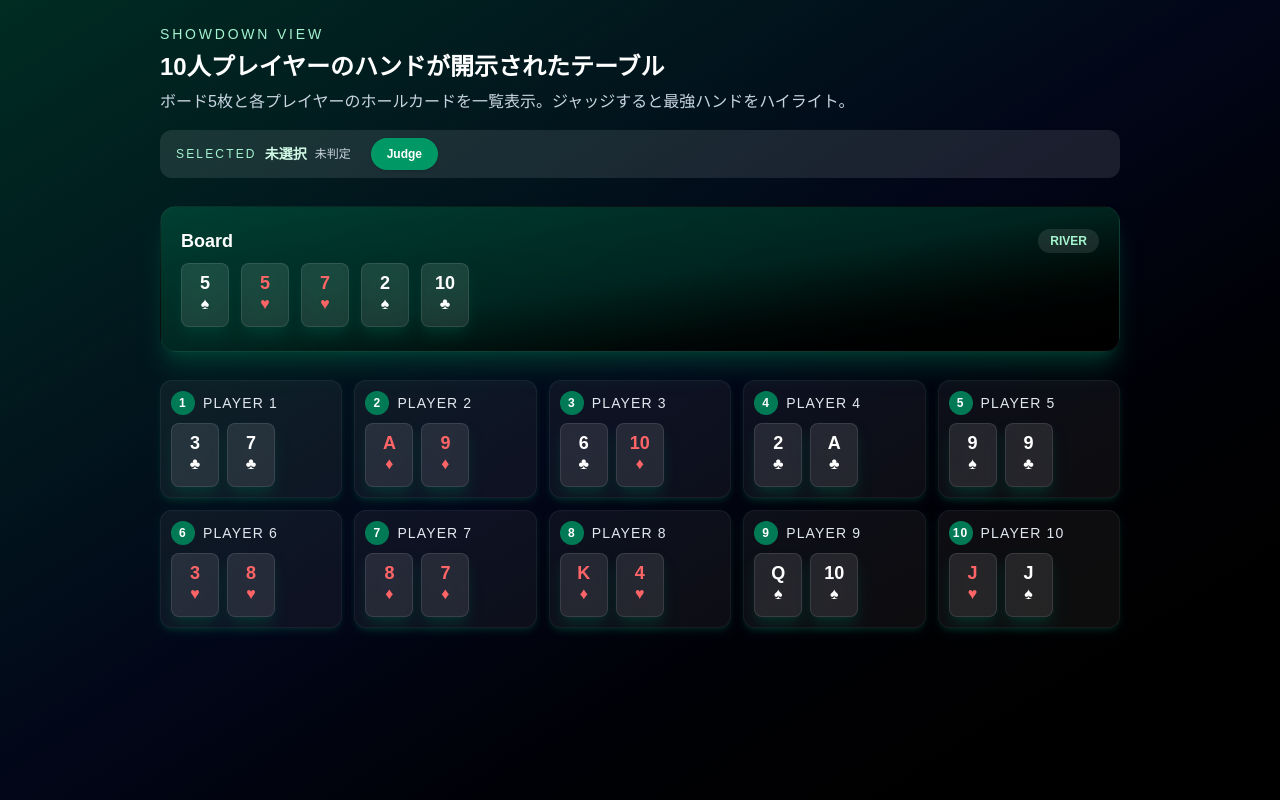
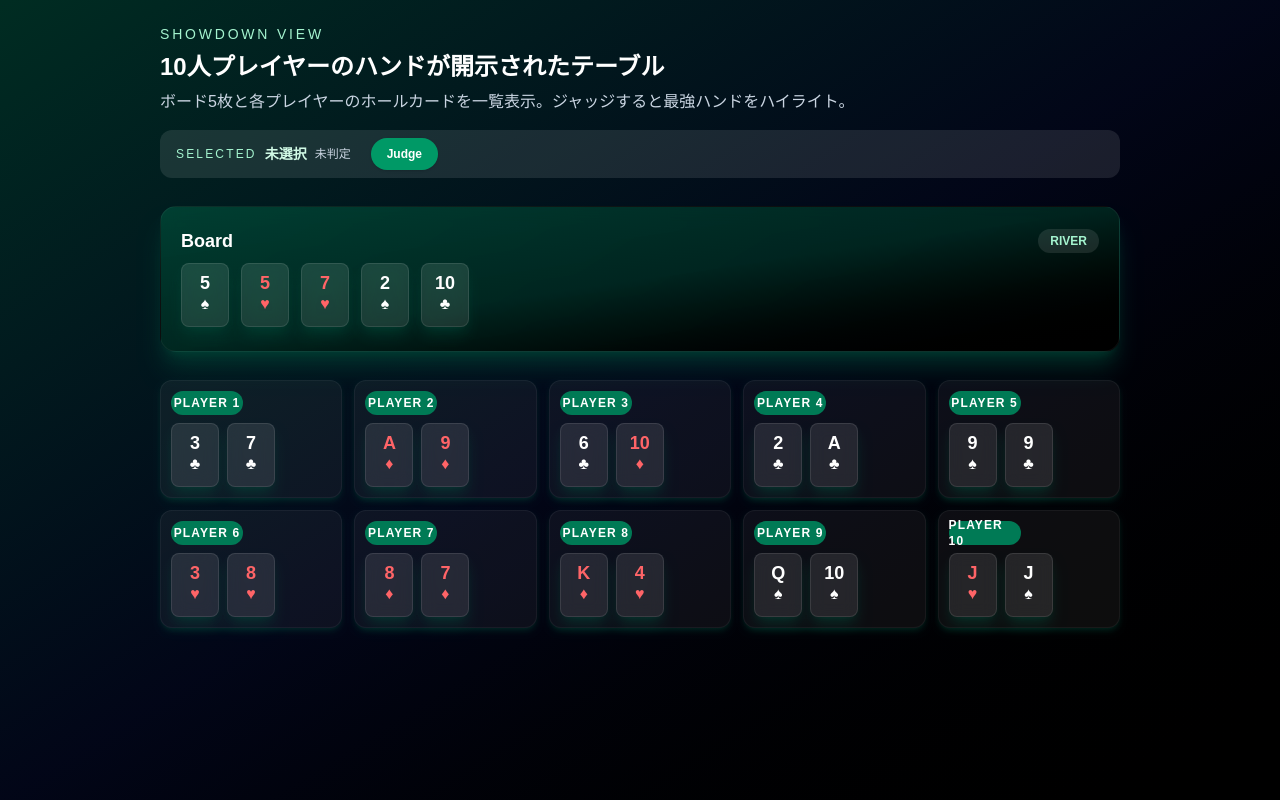
Before and after one commit to gyokuro06/who-the-hell-wins, a Next.js app: page / in a window 1280 px wide. Built offline with nearby package versions, Linux system fonts and the light colour scheme.

Commit message:
fix player card design

```diff
--- a/src/app/page.tsx
+++ b/src/app/page.tsx
@@ -93,10 +93,9 @@ function PlayerCard({
     >
       <header className="mb-2 flex items-center justify-between text-xs uppercase tracking-[0.08em] text-slate-200 sm:text-sm">
         <span className="flex items-center gap-2">
-          <span className="inline-flex h-6 w-6 items-center justify-center rounded-full bg-emerald-700 text-[10px] font-bold text-white sm:text-xs">
-            {player.seat}
+          <span className="inline-flex h-6 w-18 items-center justify-center rounded-full bg-emerald-700 text-[10px] font-bold text-white sm:text-xs">
+            {`Player ${player.seat}`}
           </span>
-          {player.name}
         </span>
         {isWinner && (
           <span className="inline-flex items-center gap-1 text-xs text-emerald-200">
```
